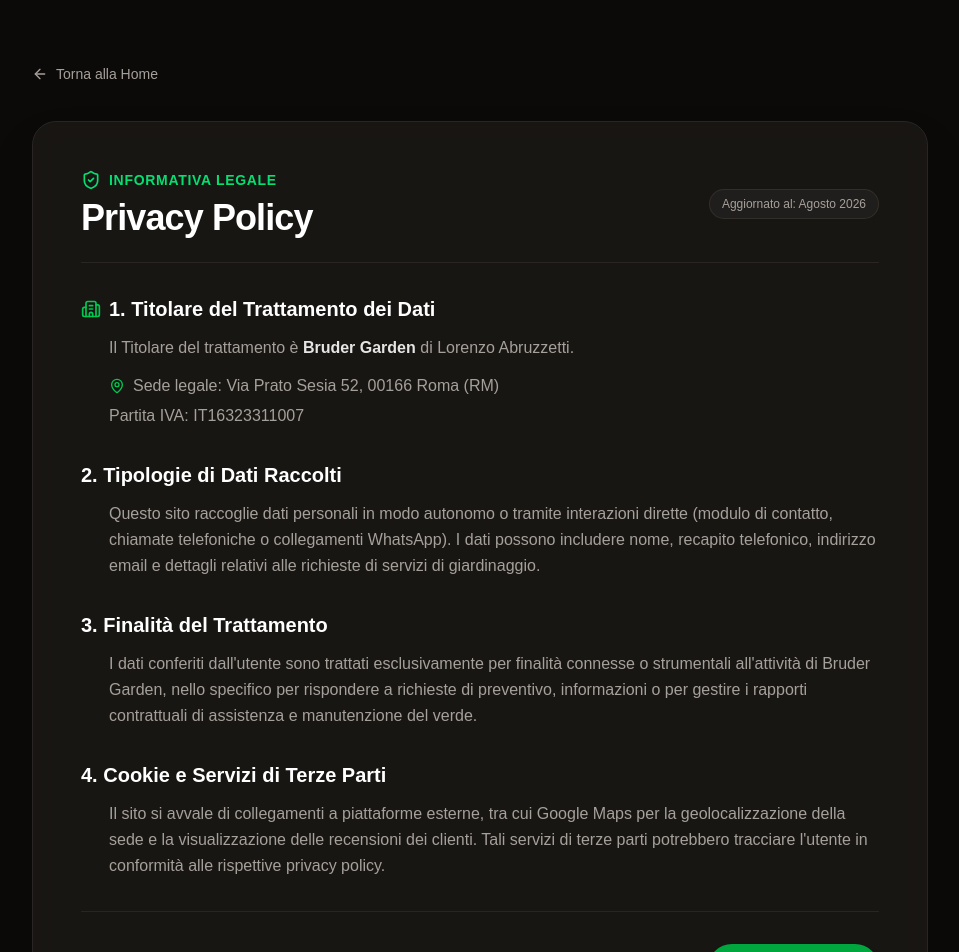
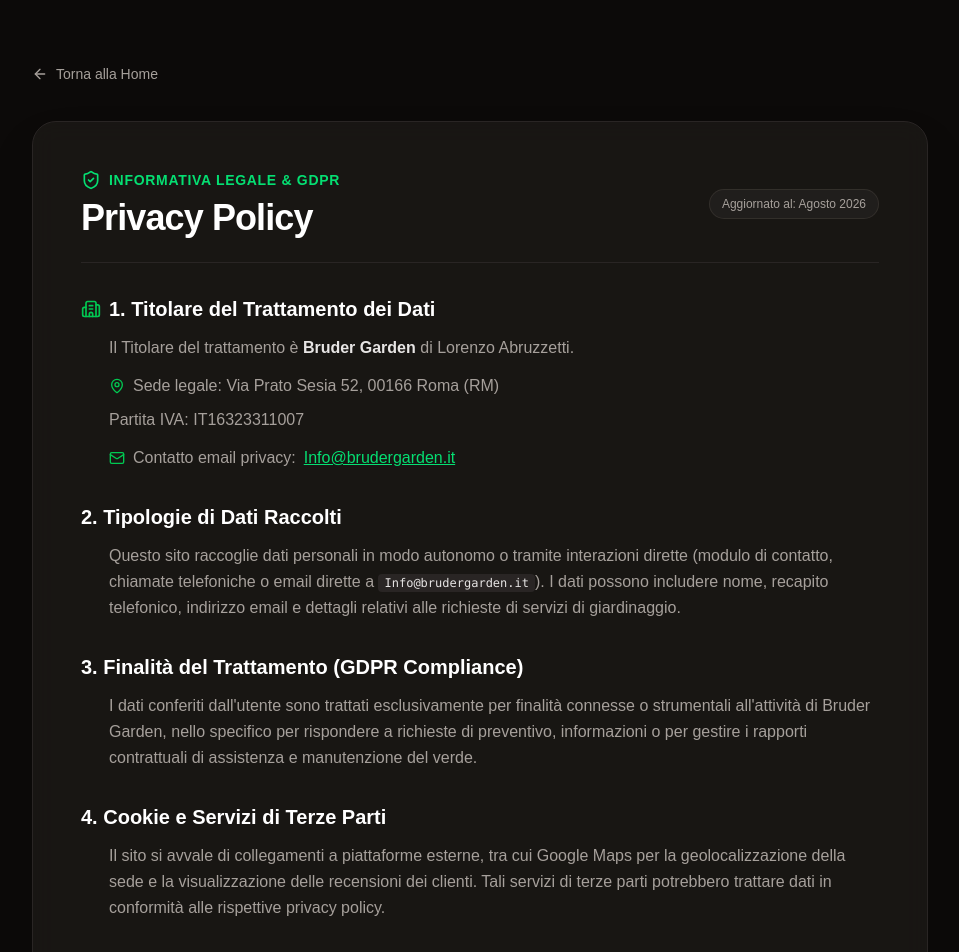
Before and after one commit to DanielIVirlan/bruder-garden, a Next.js app: page /privacy-policy in a window 1280 px wide. Shown: the top 952 px of the page, without its empty margins (160-1119 px from the left). Built offline with nearby package versions, Linux system fonts and the light colour scheme.

Commit message:
nuove funzioni

```diff
--- a/app/privacy-policy/page.tsx
+++ b/app/privacy-policy/page.tsx
@@ -25,7 +25,7 @@
             <div>
               <div className="flex items-center gap-2 text-green-400 text-sm font-semibold tracking-wider uppercase mb-2">
                 <ShieldCheck className="w-5 h-5" />
-                <span>Informativa Legale</span>
+                <span>Informativa Legale & GDPR</span>
               </div>
               <h1 className="text-3xl md:text-4xl font-bold tracking-tight text-white">
                 Privacy Policy
@@ -44,36 +44,40 @@
                 <Building2 className="w-5 h-5 text-green-500" />
                 1. Titolare del Trattamento dei Dati
               </h2>
-              <p className="text-stone-400 pl-7">
+              <p className="pl-7 text-stone-400">
                 Il Titolare del trattamento è <strong className="text-stone-200">Bruder Garden</strong> di Lorenzo Abruzzetti.
               </p>
-              <div className="pl-7 space-y-1 text-stone-400">
+              <div className="pl-7 space-y-2 text-stone-400">
                 <p className="flex items-center gap-2">
                   <MapPin className="w-4 h-4 text-green-500 shrink-0" />
                   Sede legale: Via Prato Sesia 52, 00166 Roma (RM)
                 </p>
                 <p>Partita IVA: IT16323311007</p>
+                <p className="flex items-center gap-2 pt-1">
+                  <Mail className="w-4 h-4 text-green-500 shrink-0" />
+                  Contatto email privacy: <a href="mailto:Info@brudergarden.it" className="text-green-400 font-medium underline hover:text-green-300">Info@brudergarden.it</a>
+                </p>
               </div>
             </section>
 
             <section className="space-y-3">
               <h2 className="text-xl font-semibold text-white">2. Tipologie di Dati Raccolti</h2>
-              <p className="text-stone-400 pl-7">
-                Questo sito raccoglie dati personali in modo autonomo o tramite interazioni dirette (modulo di contatto, chiamate telefoniche o collegamenti WhatsApp). I dati possono includere nome, recapito telefonico, indirizzo email e dettagli relativi alle richieste di servizi di giardinaggio.
+              <p className="pl-7 text-stone-400">
+                Questo sito raccoglie dati personali in modo autonomo o tramite interazioni dirette (modulo di contatto, chiamate telefoniche o email dirette a <code className="bg-stone-800 px-1.5 py-0.5 rounded text-stone-200 text-xs">Info@brudergarden.it</code>). I dati possono includere nome, recapito telefonico, indirizzo email e dettagli relativi alle richieste di servizi di giardinaggio.
               </p>
             </section>
 
             <section className="space-y-3">
-              <h2 className="text-xl font-semibold text-white">3. Finalità del Trattamento</h2>
-              <p className="text-stone-400 pl-7">
+              <h2 className="text-xl font-semibold text-white">3. Finalità del Trattamento (GDPR Compliance)</h2>
+              <p className="pl-7 text-stone-400">
                 I dati conferiti dall&apos;utente sono trattati esclusivamente per finalità connesse o strumentali all&apos;attività di Bruder Garden, nello specifico per rispondere a richieste di preventivo, informazioni o per gestire i rapporti contrattuali di assistenza e manutenzione del verde.
               </p>
             </section>
 
             <section className="space-y-3">
               <h2 className="text-xl font-semibold text-white">4. Cookie e Servizi di Terze Parti</h2>
-              <p className="text-stone-400 pl-7">
-                Il sito si avvale di collegamenti a piattaforme esterne, tra cui Google Maps per la geolocalizzazione della sede e la visualizzazione delle recensioni dei clienti. Tali servizi di terze parti potrebbero tracciare l&apos;utente in conformità alle rispettive privacy policy.
+              <p className="pl-7 text-stone-400">
+                Il sito si avvale di collegamenti a piattaforme esterne, tra cui Google Maps per la geolocalizzazione della sede e la visualizzazione delle recensioni dei clienti. Tali servizi di terze parti potrebbero trattare dati in conformità alle rispettive privacy policy.
               </p>
             </section>
 
```
